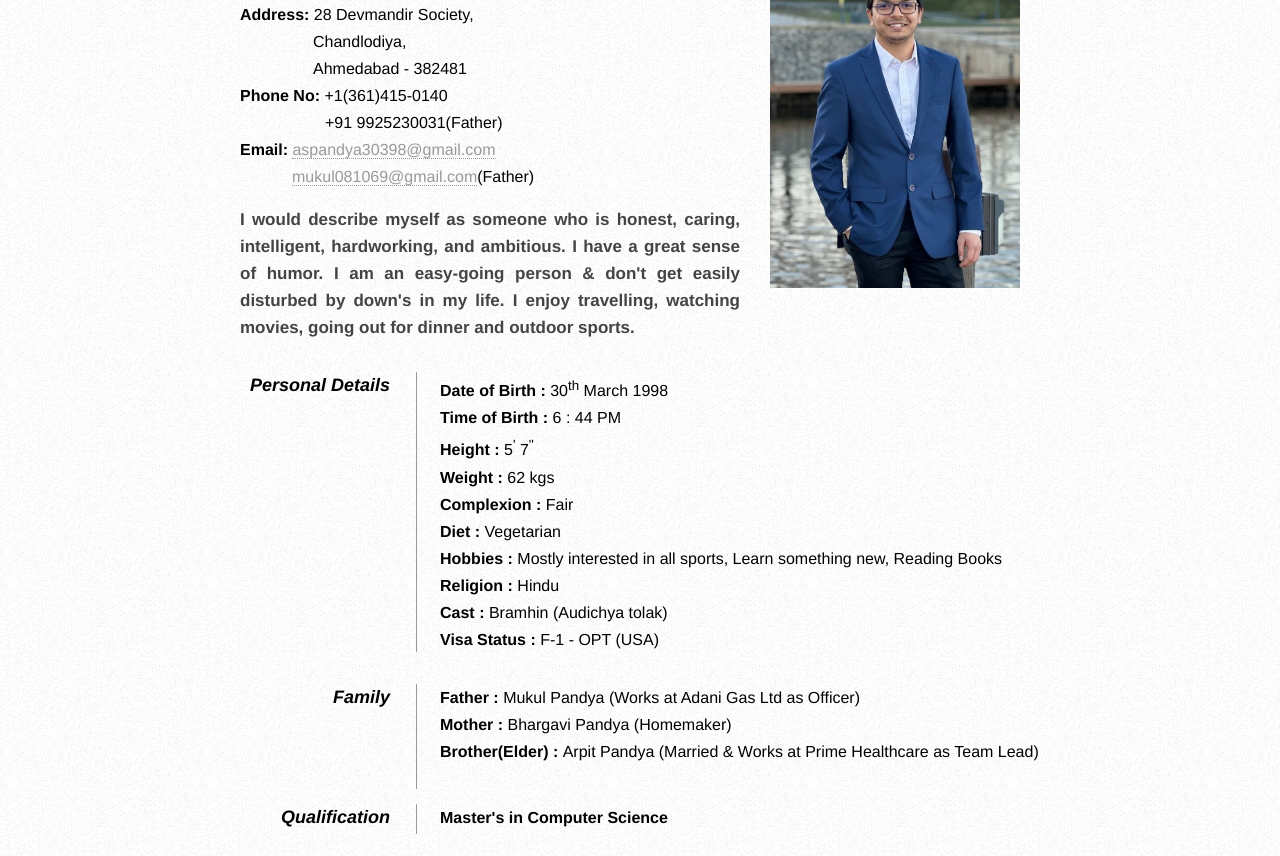
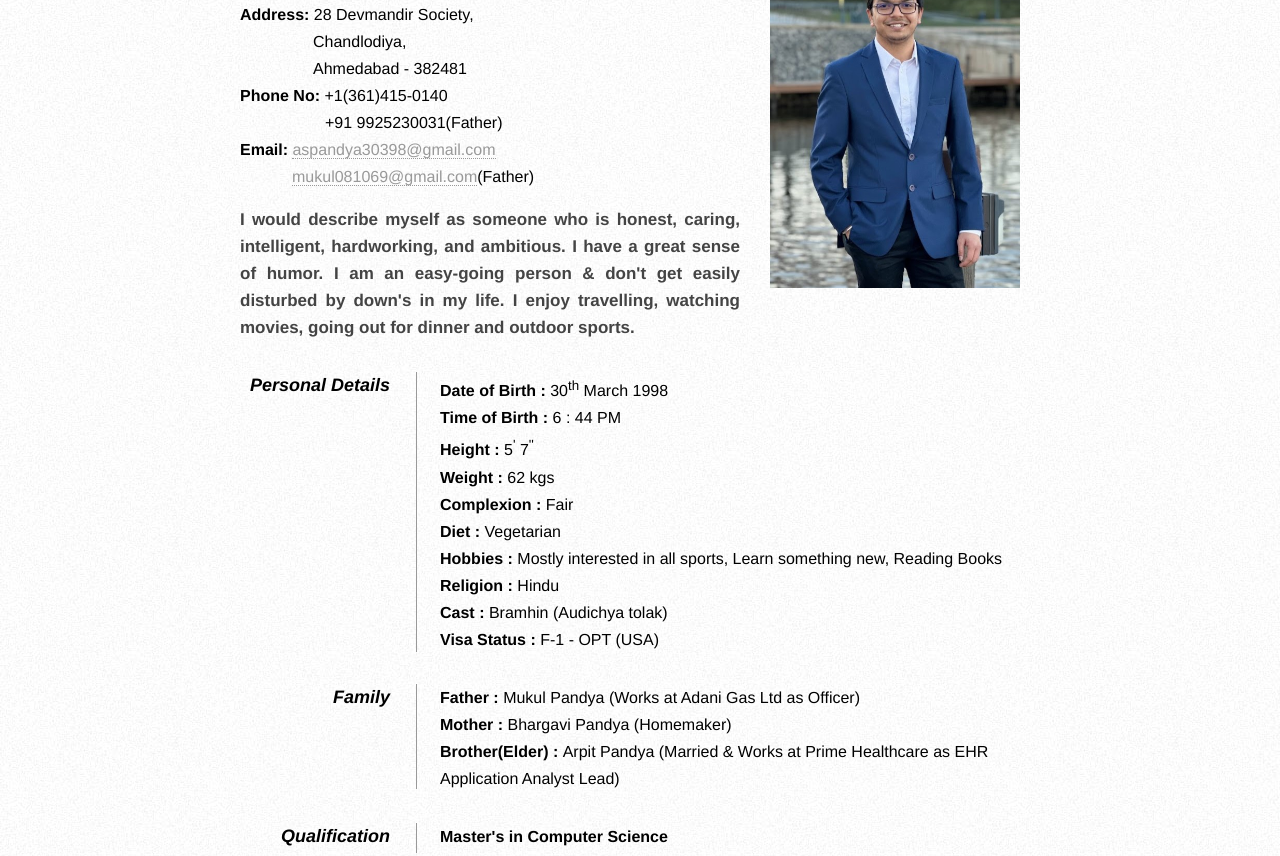
Before and after one commit to Abhishek3098/Bio-Data, a plain HTML site: page index.html in a window 1280 px wide. Shown: the part 99-955 px from the top of the page. Drawn offline with Linux system fonts and the light colour scheme.

Commit message:
Brother position

```diff
--- a/index.html
+++ b/index.html
@@ -210,7 +210,7 @@
             <dd>
                 <p><strong>Father : </strong> Mukul Pandya (Works at Adani Gas Ltd as Officer)<br>
                     <strong>Mother : </strong> Bhargavi Pandya (Homemaker)<br>
-                    <strong>Brother(Elder) : </strong> Arpit Pandya (Married & Works at Prime Healthcare as Team Lead) <br>
+                    <strong>Brother(Elder) : </strong> Arpit Pandya (Married & Works at Prime Healthcare as EHR Application Analyst Lead) <br>
                 </p>
             </dd>
 
```
